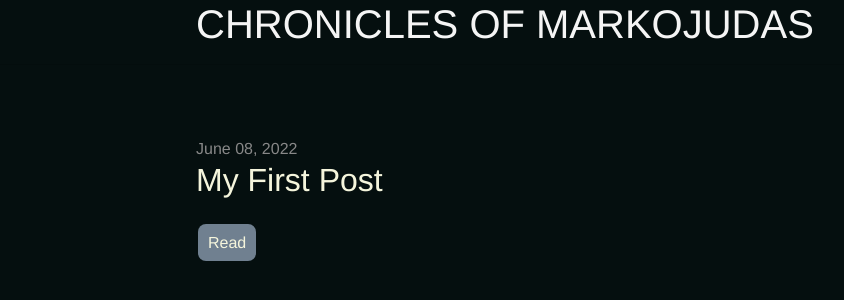
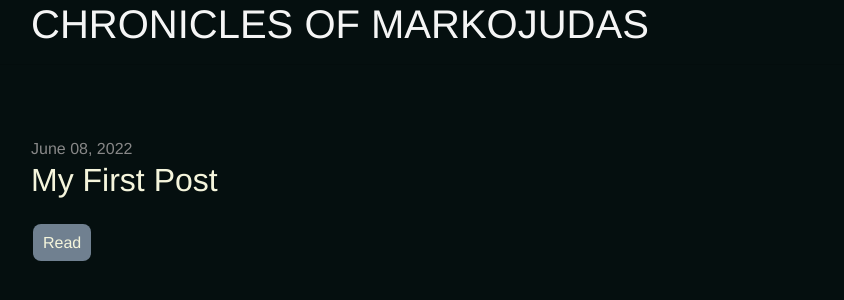
Before and after one commit to Markojudas/chronicles, a Jekyll site: the page built from index.html, in a window 1280 px wide. Shown: the top 300 px of the page, without its empty margins (54-898 px from the left). Built offline with Jekyll 4.4.1, drawn with Linux system fonts in a browser that asks for light colours; nearby versions of some CDN libraries.

Commit message:
is tyring to make it mobile compatible: padding left/right

```diff
--- a/_layouts/default.html
+++ b/_layouts/default.html
@@ -32,8 +32,8 @@
 
     .container {
         text-align: justify;
-        padding-left: 180px;
-        padding-right: 200px;
+        /* padding-left: 180px;
+        padding-right: 200px; */
         font-size: medium;
         font-family: 'Franklin Gothic Medium', 'Arial Narrow', Arial, sans-serif;
         color: whitesmoke;
```
